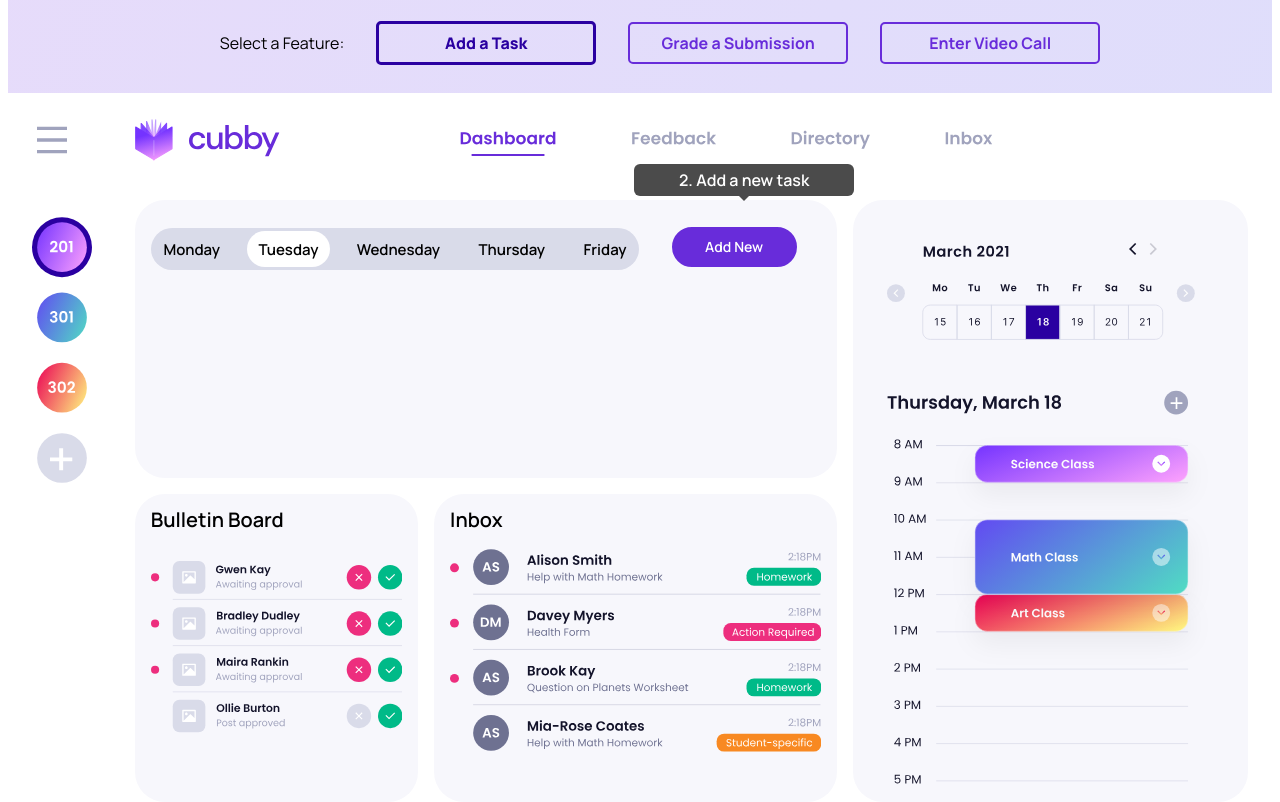
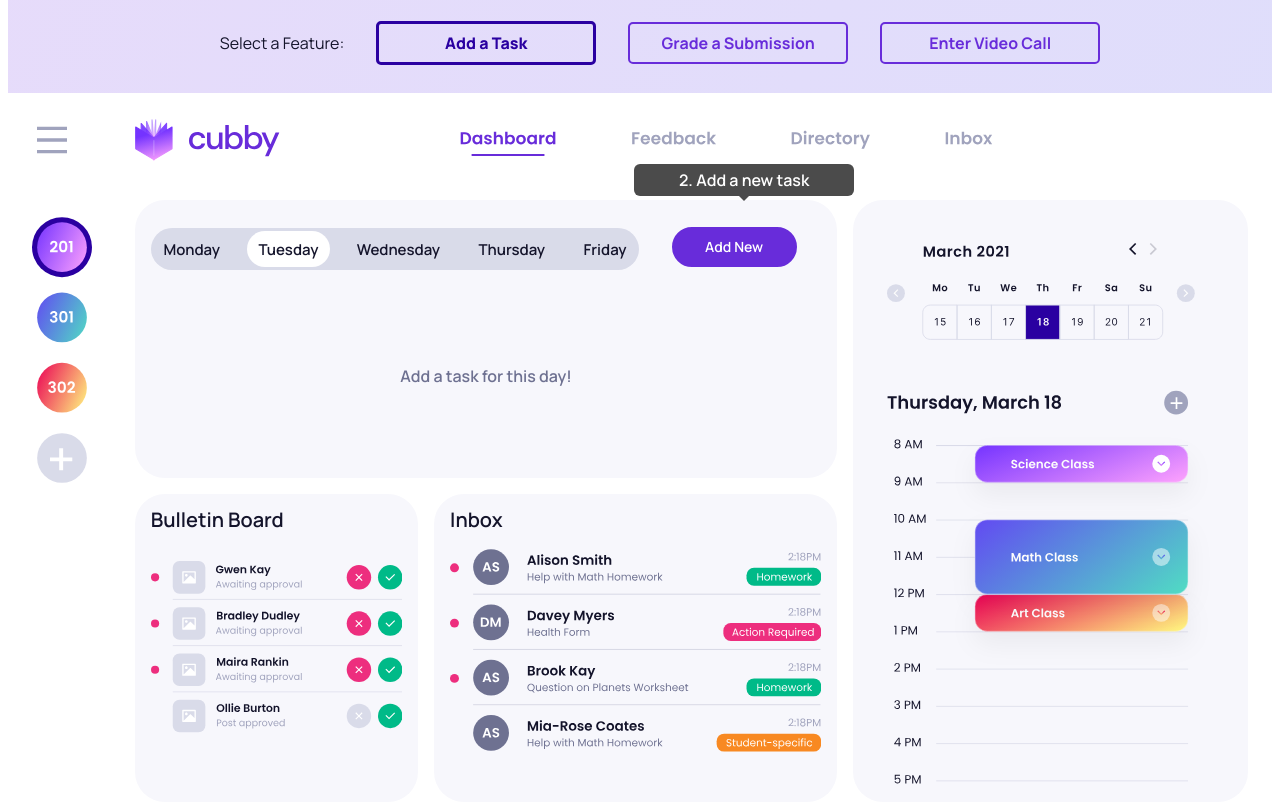
Before and after one commit to daniaalnahdi/cubby_demo, a React (Create React App) app: page /tasks/demo in a window 1280 px wide. Both pictures are taken after a click on the item "Tuesday". Built offline with nearby package versions, Linux system fonts and the light colour scheme.

Commit message:
style add task modal

```diff
--- a/src/components/tasks/WeeklyTasksComponent.jsx
+++ b/src/components/tasks/WeeklyTasksComponent.jsx
@@ -56,7 +56,7 @@ const WeeklyTasksComponent = () => {
             <button
               className='secondary-btn small-btn'
               onClick={() => setHasClickedNew(true)}
-              style={{marginTop: '15px'}}
+              style={{ marginTop: '15px' }}
             >
               Add New
             </button>
@@ -67,7 +67,11 @@ const WeeklyTasksComponent = () => {
         </Grid>
       </Grid>
       <div className='weekly-tasks-thumbnails'>
-        {selectedDay === 'Monday' && <WeeklyTasksThumbnails />}
+        {selectedDay === 'Monday' ? (
+          <WeeklyTasksThumbnails />
+        ) : (
+          <div className='no-tasks'>Add a task for this day!</div>
+        )}
       </div>
       <GenericPopupComponent
         isOpen={hasClickedNew && !isTaskComplete}
--- a/src/index.css
+++ b/src/index.css
@@ -7,6 +7,7 @@
 /* TODO: remove this and update others with Bozon*/
 body {
   font-family: 'Manrope', sans-serif;
+  color: #14142b;
 }
 
 .titlefont {
@@ -227,9 +228,20 @@ header ul li {
 }
 
 textarea {
+  color: #14142b;
   background: #eff0f7;
   border-radius: 30px;
   width: 100%;
+  min-height: 80px;
+  margin-bottom: 1em;
+  padding: 1em;
+  border-style: none;
+  -webkit-appearance: none;
+  -moz-appearance: none;
+}
+
+textarea::placeholder {
+  color: #a0a3bd;
 }
 
 /* Weekly Tasks Component */
@@ -267,6 +279,16 @@ textarea {
 
 .weekly-tasks-thumbnails {
   min-height: 180px;
+  max-height: 180px;
+  display: flex;
+  justify-content: center;
+  align-items: center;
+}
+
+.weekly-tasks-thumbnails .no-tasks {
+  font-size: 1em;
+  font-weight: 600;
+  color: #6e7191;
 }
 
 #megaphone-emoji {
@@ -275,17 +297,23 @@ textarea {
   font-size: 3.5rem;
   border-radius: 15px;
   padding: 0.1em 0.25em;
+  margin-bottom: 0.1em;
 }
 
 .weekly-task-title-input {
-  color: #a0a3bd;
-  font-size: 24px;
+  color: #6e7191;
+  font-size: 28px;
+  font-weight: 600;
   outline: none;
   background-color: inherit;
   border-color: inherit;
   border-style: none;
   -webkit-appearance: none;
   -moz-appearance: none;
+}
+
+.weekly-task-title-input::placeholder {
+  color: #a0a3bd;
 }
 
 /* Video Call */
```
Also changed, not shown: src/assets/WeeklyTasksPublishTags.js.
